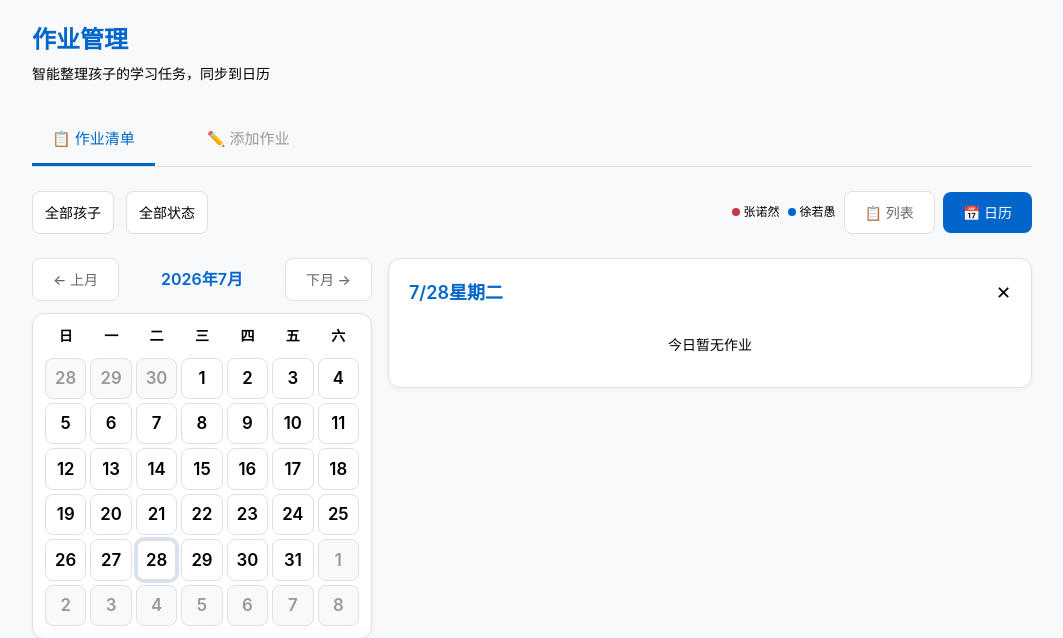
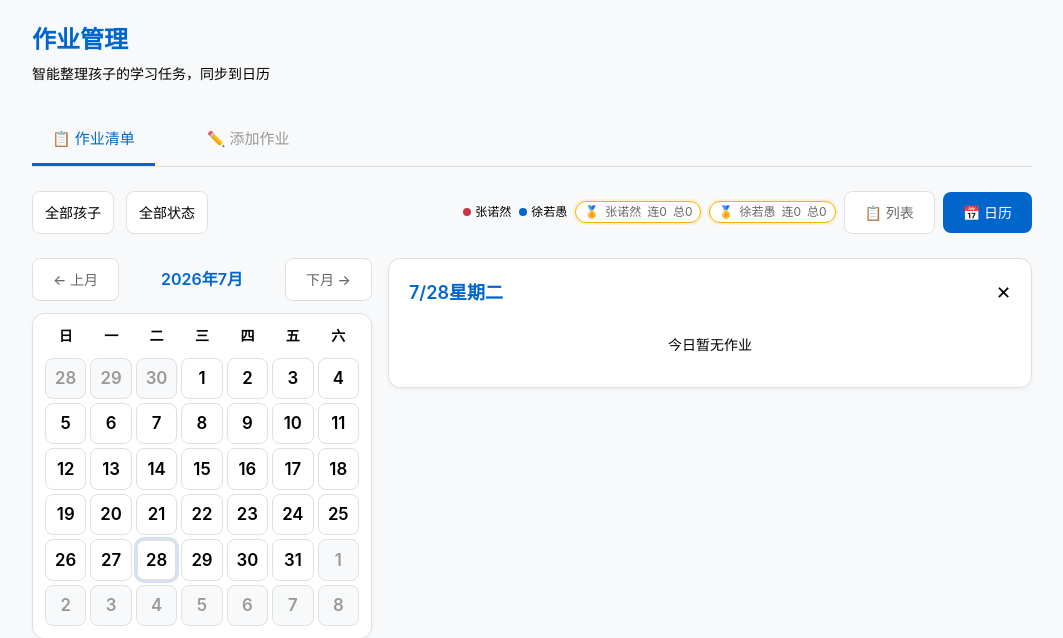
Before and after one commit to killerzhy-spec/kids-calendar, a Flask app: page / in a window 1280 px wide. Shown: the top 638 px of the page, without its empty margins (108-1171 px from the left). Run offline with Flask 3, Linux system fonts and the light colour scheme; tables that the repository leaves empty hold one stand-in row (values such as "Sample post"); some libraries are stand-ins or nearby versions.

Commit message:
Add weekday check-in streak and total ranking board

```diff
--- a/templates/index.html
+++ b/templates/index.html
@@ -180,6 +180,37 @@
 
     .calendar-legend-dot.zhang { background: var(--zhang); }
     .calendar-legend-dot.xu { background: var(--xu); }
+
+    .checkin-board {
+      display: flex;
+      gap: 8px;
+      align-items: center;
+      flex-wrap: wrap;
+    }
+
+    .checkin-chip {
+      display: inline-flex;
+      align-items: center;
+      gap: 6px;
+      padding: 4px 8px;
+      border-radius: 999px;
+      border: 1px solid var(--border);
+      background: white;
+      font-size: 12px;
+      line-height: 1;
+      color: var(--secondary);
+      white-space: nowrap;
+    }
+
+    .checkin-chip.lead {
+      border-color: #f4b400;
+      box-shadow: 0 0 0 2px rgba(244, 180, 0, 0.15);
+    }
+
+    .checkin-medal {
+      font-size: 12px;
+      line-height: 1;
+    }
 
     .calendar-child-markers {
       display: flex;
@@ -408,6 +439,7 @@
       <div class="flex gap-2 items-center ml-auto">
         <span class="text-xs text-secondary"><i class="calendar-legend-dot zhang"></i>张诺然</span>
         <span class="text-xs text-secondary"><i class="calendar-legend-dot xu"></i>徐若愚</span>
+        <div id="checkin-board" class="checkin-board"></div>
         <button class="btn-secondary" id="btn-list-view" onclick="switchToListView()">📋 列表</button>
         <button class="btn-secondary" id="btn-cal-view" onclick="switchListView('calendar')">📅 日历</button>
       </div>
@@ -1019,6 +1051,7 @@ async function loadList() {
 
   const res = await fetch('/api/homework');
   const data = await res.json();
+  updateCheckinBoard(data.homeworks);
   let list = data.homeworks.filter(hw => {
     const deadlineKey = (hw.deadline || '').split(' ')[0];
     if (selectedListDateKey) return deadlineKey === selectedListDateKey;
@@ -1138,6 +1171,7 @@ async function updateStatusCal(id, field, value, dateStr) {
   const res = await fetch('/api/homework');
   const data = await res.json();
   allHomeworkData = data.homeworks;
+  updateCheckinBoard(allHomeworkData);
   const hws = allHomeworkData.filter(hw => (hw.deadline || '').split(' ')[0] === dateStr);
   showDateDetail(dateStr, hws);
 }
@@ -1173,10 +1207,80 @@ function formatLocalDateKey(date) {
   return `${year}-${month}-${day}`;
 }
 
+function prevBusinessDateKey(dateKey) {
+  const d = new Date(dateKey + 'T00:00:00');
+  do {
+    d.setDate(d.getDate() - 1);
+  } while (d.getDay() === 0 || d.getDay() === 6);
+  return formatLocalDateKey(d);
+}
+
+function updateCheckinBoard(homeworks) {
+  const board = document.getElementById('checkin-board');
+  if (!board) return;
+
+  const children = ['张诺然', '徐若愚'];
+  const dateStatsByChild = Object.fromEntries(children.map(name => [name, {}]));
+
+  homeworks.forEach(hw => {
+    const child = (hw.child_name || '').trim();
+    if (!dateStatsByChild[child] || !hw.deadline) return;
+
+    const dateKey = (hw.deadline || '').split(' ')[0];
+    const weekday = new Date(dateKey + 'T00:00:00').getDay();
+    if (weekday === 0 || weekday === 6) return;
+
+    const dateMap = dateStatsByChild[child];
+    if (!dateMap[dateKey]) dateMap[dateKey] = { total: 0, submitted: 0 };
+    dateMap[dateKey].total += 1;
+    if (hw.submission_status === '已提交') dateMap[dateKey].submitted += 1;
+  });
+
+  const stats = children.map(name => {
+    const dateMap = dateStatsByChild[name] || {};
+    const doneDays = Object.keys(dateMap)
+      .filter(dateKey => dateMap[dateKey].total > 0 && dateMap[dateKey].submitted === dateMap[dateKey].total)
+      .sort();
+
+    let streak = 0;
+    for (let i = doneDays.length - 1; i >= 0; i--) {
+      if (i === doneDays.length - 1) {
+        streak = 1;
+        continue;
+      }
+      const expectedPrev = prevBusinessDateKey(doneDays[i + 1]);
+      if (doneDays[i] === expectedPrev) streak += 1;
+      else break;
+    }
+
+    return { name, streak, total: doneDays.length };
+  });
+
+  const maxStreak = Math.max(...stats.map(s => s.streak));
+  const streakLeaders = stats.filter(s => s.streak === maxStreak);
+  const maxTotal = Math.max(...stats.map(s => s.total));
+
+  board.innerHTML = stats.map(s => {
+    const isLeader = streakLeaders.length === 1
+      ? s.streak === maxStreak
+      : s.streak === maxStreak && s.total === maxTotal;
+
+    return `
+      <span class="checkin-chip ${isLeader ? 'lead' : ''}" title="${s.name}：连续 ${s.streak} 天（不含周末），累计 ${s.total} 天">
+        ${isLeader ? '<span class="checkin-medal">🏅</span>' : ''}
+        <span>${s.name}</span>
+        <span>连${s.streak}</span>
+        <span>总${s.total}</span>
+      </span>
+    `;
+  }).join('');
+}
+
 async function renderCalendar() {
   const res = await fetch('/api/homework');
   const data = await res.json();
   allHomeworkData = data.homeworks;
+  updateCheckinBoard(allHomeworkData);
   const todayKey = formatLocalDateKey(new Date());
 
   const year = currentCalendarDate.getFullYear();
```
